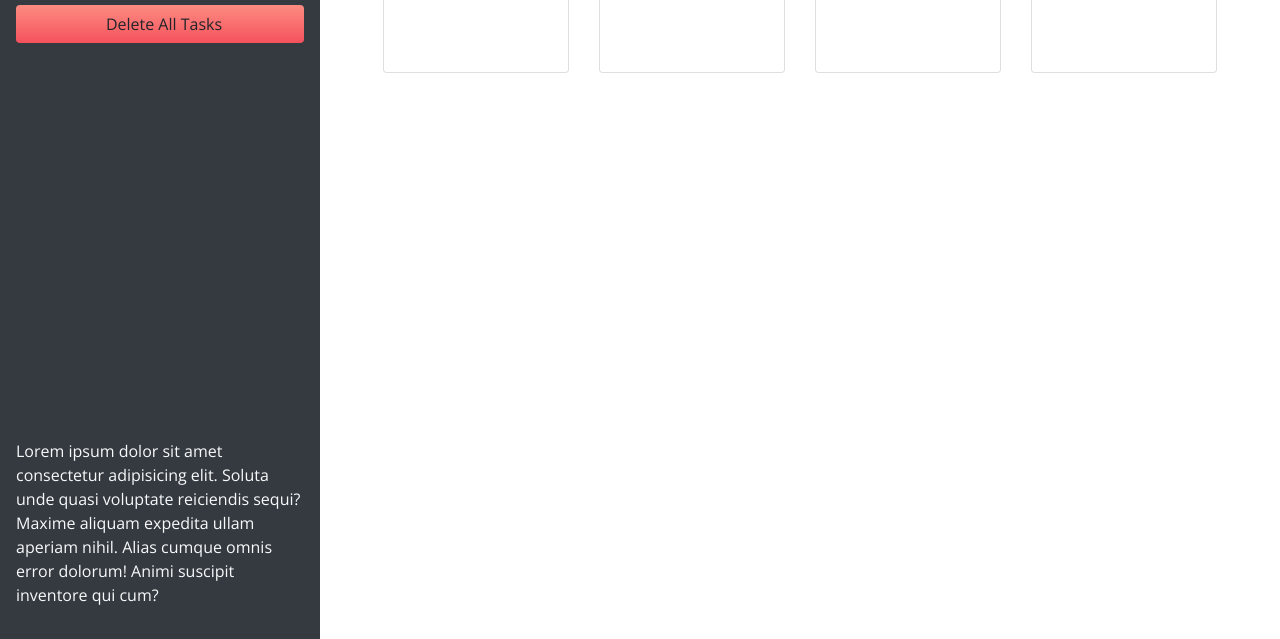
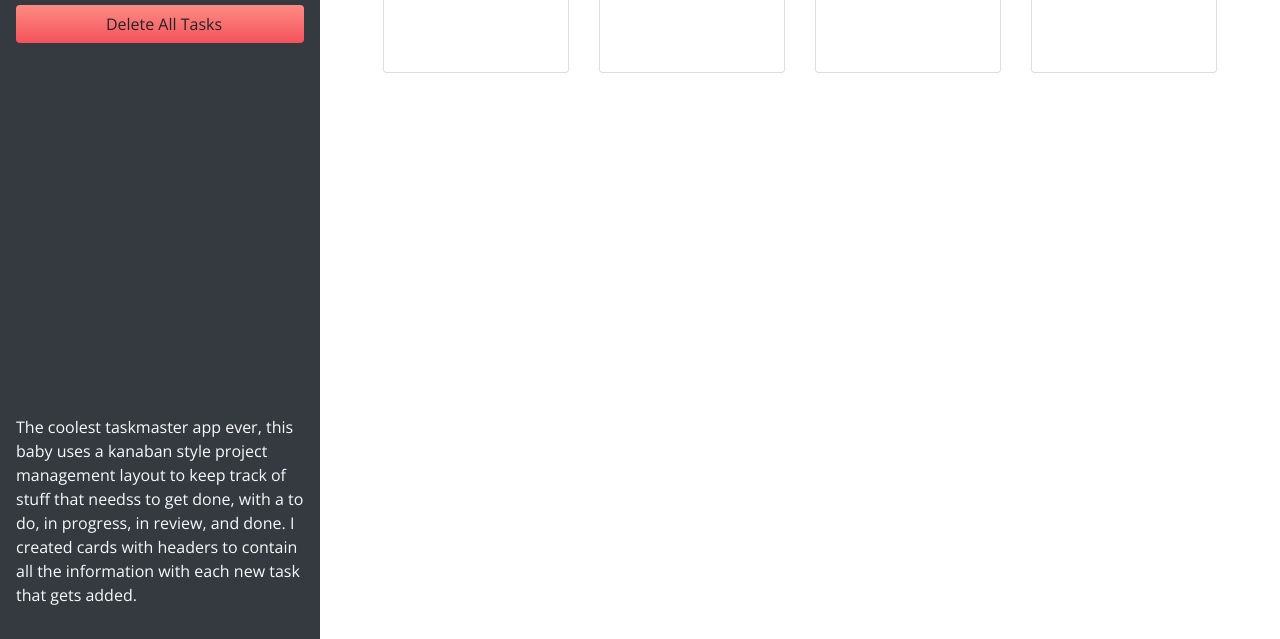
Before and after one commit to Pizzan8t0r/Taskmaster-pro, a plain HTML site: page index.html in a window 1280 px wide. Shown: the part 161-800 px from the top of the page. Drawn offline with nearby package versions, Linux system fonts and the light colour scheme; a web font is replaced by a local one.

Commit message:
added a better description rather than having the boring lorem ipsum stuff

```diff
--- a/index.html
+++ b/index.html
@@ -27,7 +27,8 @@
 
       <span class="oi oi-task display-1 text-center mb-2 d-none d-lg-block mt-auto"></span>
       <p class="d-none d-lg-block">
-        Lorem ipsum dolor sit amet consectetur adipisicing elit. Soluta unde quasi voluptate reiciendis sequi? Maxime aliquam expedita ullam aperiam nihil. Alias cumque omnis error dolorum! Animi suscipit inventore qui cum?
+        The coolest taskmaster app ever, this baby uses a kanaban style project management layout to keep track of stuff that needss to get done, with a to do, in progress, in review, and done.
+        I created cards with headers to contain all the information with each new task that gets added.
       </p>
     </header>
     <main class="col-12 col-lg-9 d-flex flex-column ">
```
